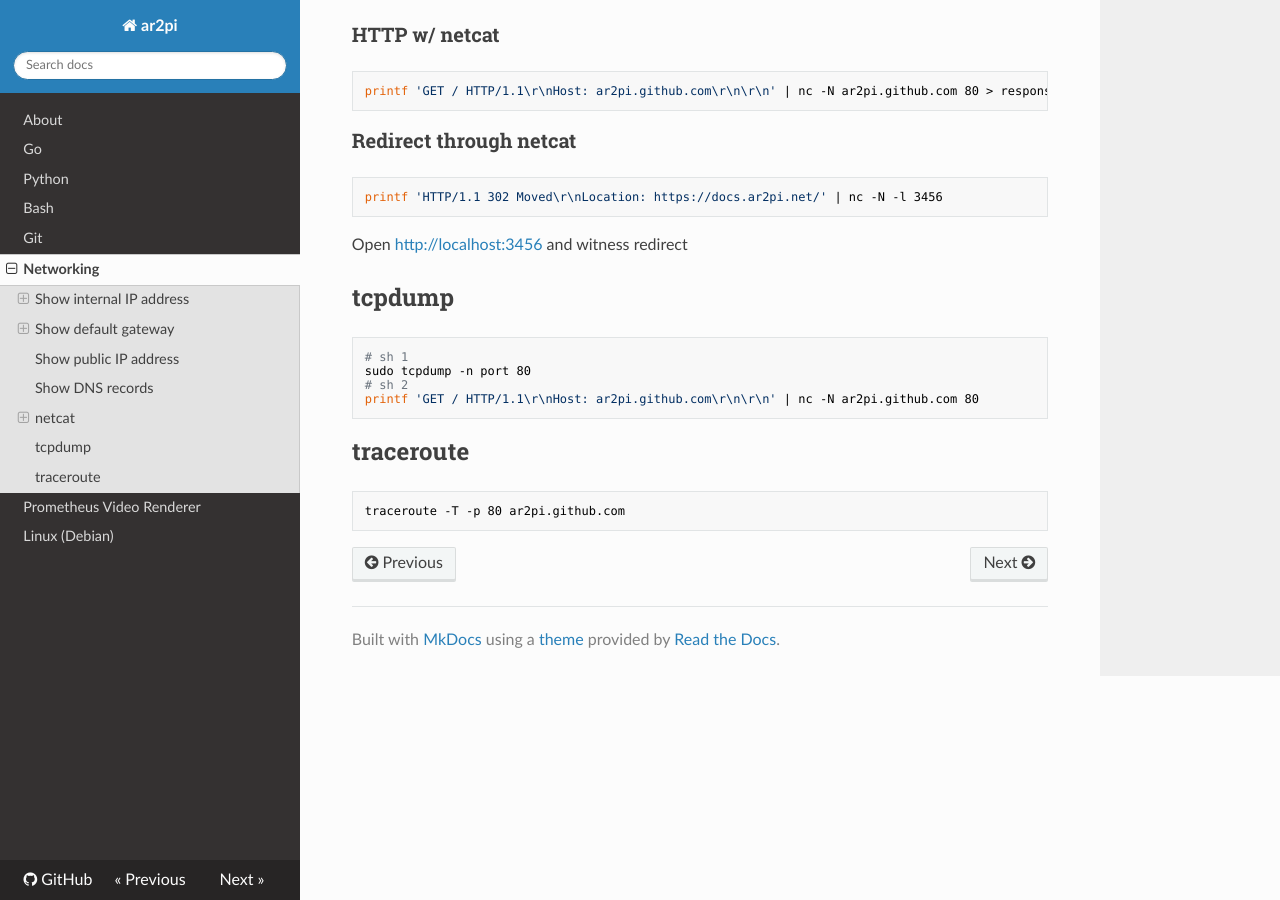
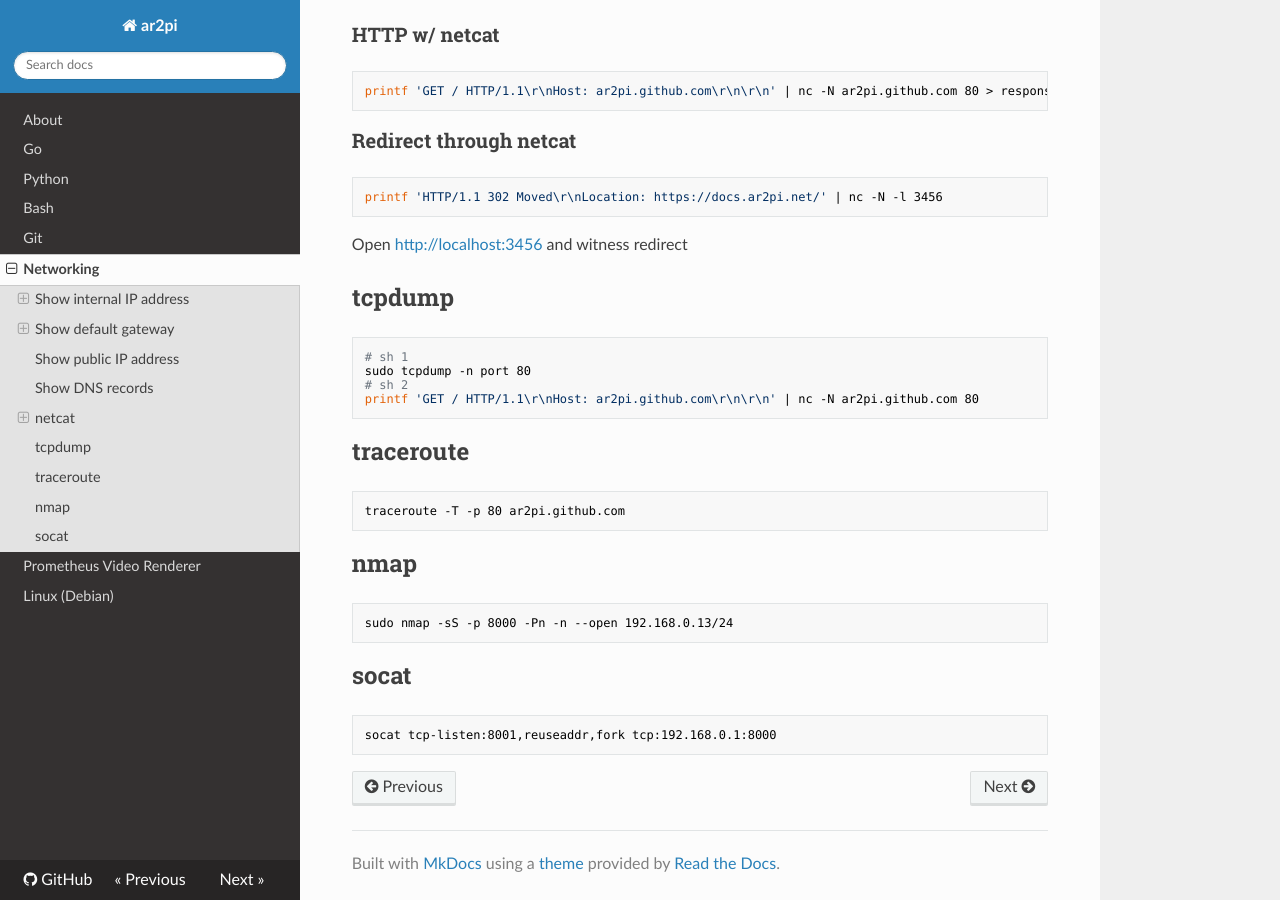
Before and after one commit to ar2pi/ar2pi, an MkDocs documentation site: the page built from docs/networking.md, in a window 1280 px wide and 900 px high, scrolled down 1358 px. Built offline with MkDocs 1.6.1, drawn with Linux system fonts in a browser that asks for light colours; nearby versions of some CDN libraries.

Commit message:
add nmap and socat sections

````diff
--- a/docs/networking.md
+++ b/docs/networking.md
@@ -81,3 +81,15 @@ printf 'GET / HTTP/1.1\r\nHost: ar2pi.github.com\r\n\r\n' | nc -N ar2pi.github.c
 ```sh
 traceroute -T -p 80 ar2pi.github.com
 ```
+
+## nmap
+
+```sh
+sudo nmap -sS -p 8000 -Pn -n --open 192.168.0.13/24
+```
+
+## socat
+
+```sh
+socat tcp-listen:8001,reuseaddr,fork tcp:192.168.0.1:8000
+```
````
